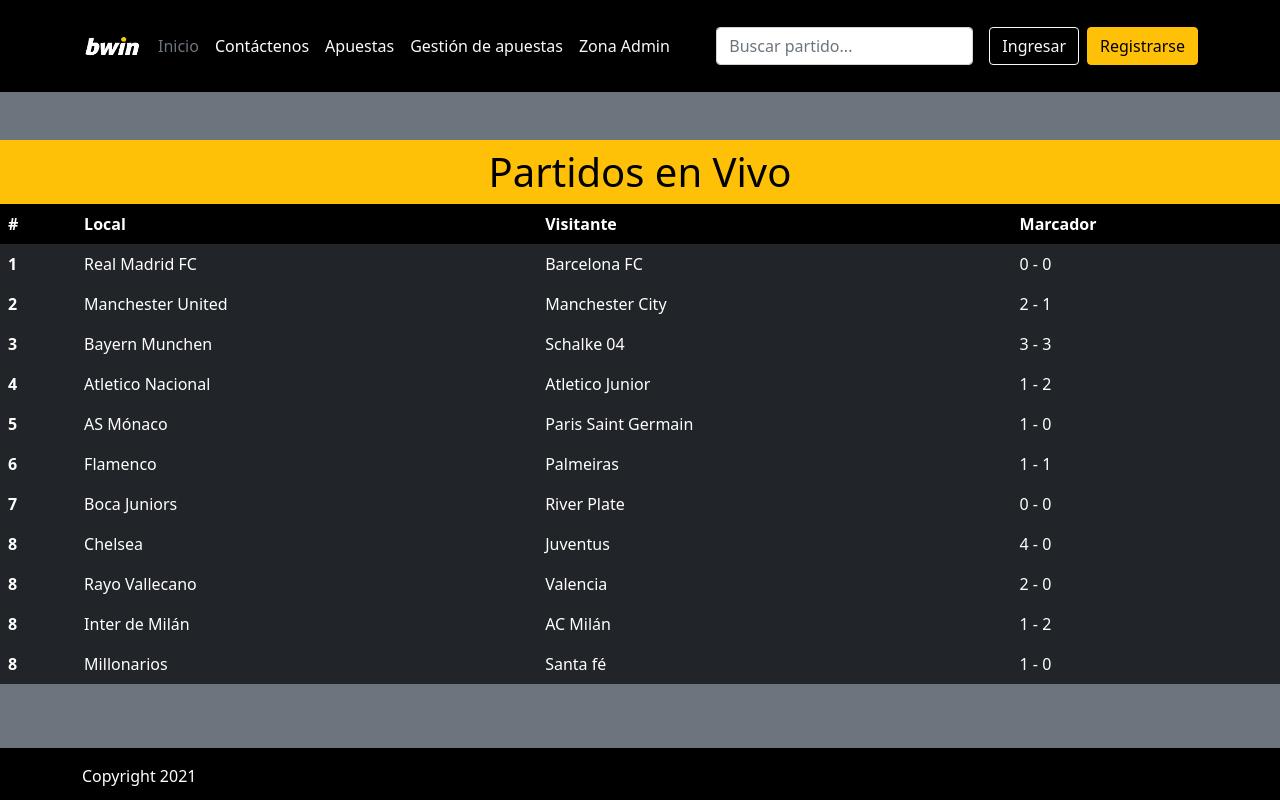
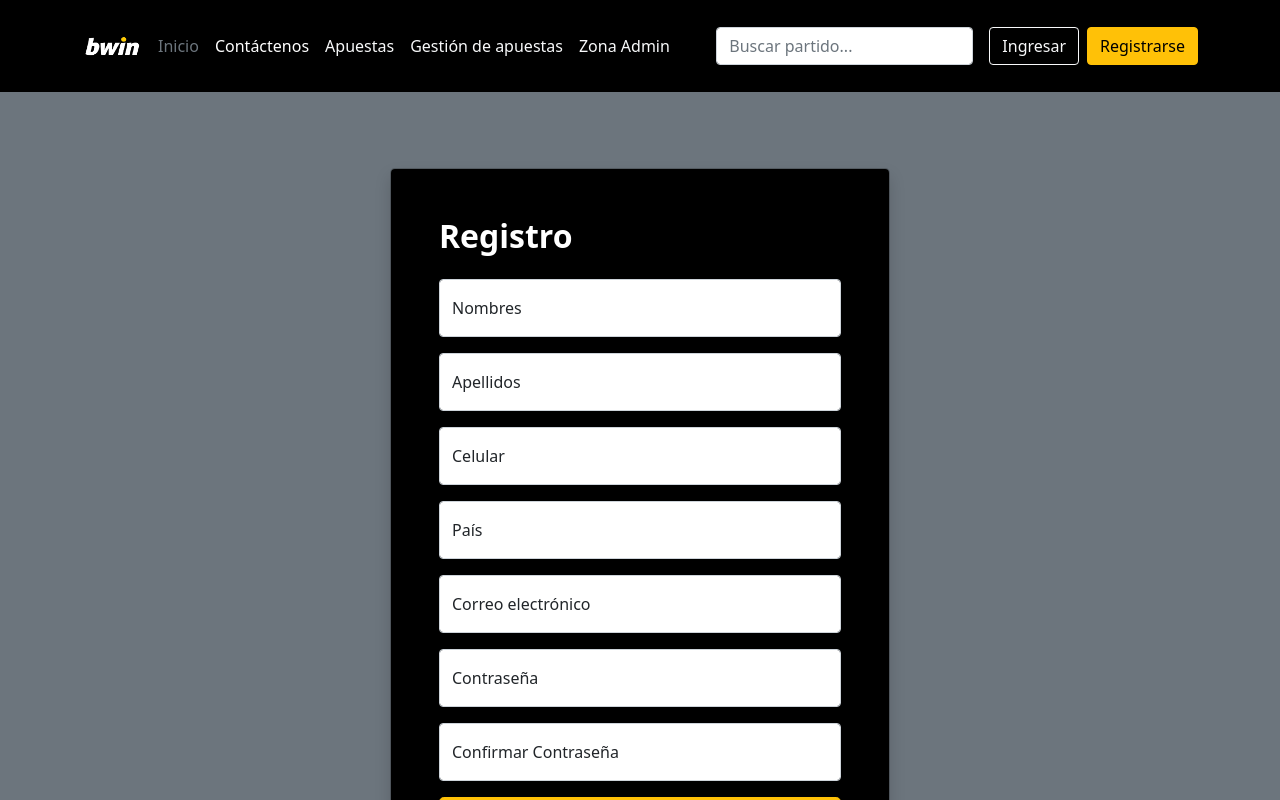
Before and after one commit to carlosherre/BwinProject, a React (Create React App) app: page / in a window 1280 px wide. Shown: the top 800 px of the page. Built offline with nearby package versions, Linux system fonts and the light colour scheme.

Commit message:
Creamos el formulario de registro de usuario

```diff
--- a/src/App.jsx
+++ b/src/App.jsx
@@ -1,12 +1,13 @@
 import React from "react";
 import { Home } from "./components/home";
 import { Inicio } from "./components/inicio";
+import { Registro } from "./components/registro";
 
 export function App (){
     // console.log(ventana);
     // if(ventana.value=="inicio")
       // return <Inicio />
     // else if(ventana.value == "home")
-     return <Home />
+     return <Registro />
 
 }
--- a/src/components/footer.jsx
+++ b/src/components/footer.jsx
@@ -2,9 +2,9 @@
 
 export function Footer(){
     return (
-        <footer class="p-3 bg-black text-white">
-            <div class="container">
-                <div class="d-flex flex-wrap align-items-center justify-content-center justify-content-lg-start">
+        <footer className="p-3 bg-black text-white">
+            <div className="container">
+                <div className="d-flex flex-wrap align-items-center justify-content-center justify-content-lg-start">
                     Copyright 2021
                 </div>
             </div>
--- a/src/components/home.jsx
+++ b/src/components/home.jsx
@@ -8,18 +8,18 @@
         <Fragment>
             <Header />
 
-            <div class="modal modal-signin position-static d-block bg-secondary py-5" tabindex="-1" role="dialog" id="modalSignin">
+            <div className="modal modal-signin position-static d-block bg-secondary py-5" tabindex="-1" role="dialog" id="modalSignin">
 
-            <table class="table table-dark table-borderless">
+            <table className="table table-dark table-borderless">
                 <thead>
-                    <tr class="bg-danger.bg-gradient">
-                       <td colSpan="4" class="bg-warning h1 text-center text-black"> Partidos en Vivo</td>
+                    <tr className="bg-danger.bg-gradient">
+                       <td colSpan="4" className="bg-warning h1 text-center text-black"> Partidos en Vivo</td>
                     </tr>
-                    <tr class="bg-black">
-                        <th class="bg-black" scope="col">#</th>
-                        <th class="bg-black" scope="col">Local</th>
-                        <th class="bg-black" scope="col">Visitante</th>
-                        <th class="bg-black" scope="col">Marcador</th>
+                    <tr className="bg-black">
+                        <th className="bg-black" scope="col">#</th>
+                        <th className="bg-black" scope="col">Local</th>
+                        <th className="bg-black" scope="col">Visitante</th>
+                        <th className="bg-black" scope="col">Marcador</th>
                     </tr>
                 </thead>
                 <tbody>
--- a/src/components/inicio.jsx
+++ b/src/components/inicio.jsx
@@ -5,28 +5,28 @@
     return (
         <Fragment>
             <Header />
-            <div class="modal modal-signin position-static d-block bg-secondary py-5" tabindex="-1" role="dialog" id="modalSignin">
-                <div class="modal-dialog " role="document">
-                    <div class="modal-content rounded-5 shadow bg-black ">
-                    <div class="modal-header p-5 pb-4 border-bottom-0">
-                        <h2 class="fw-bold mb-0 text-white">Inicio de sesión</h2>
+            <div className="modal modal-signin position-static d-block bg-secondary py-5" tabindex="-1" role="dialog" id="modalSignin">
+                <div className="modal-dialog " role="document">
+                    <div className="modal-content rounded-5 shadow bg-black ">
+                    <div className="modal-header p-5 pb-4 border-bottom-0">
+                        <h2 className="fw-bold mb-0 text-white">Inicio de sesión</h2>
                     </div>
 
-                    <div class="modal-body p-5 pt-0">
-                        <form class="">
-                        <div class="form-floating mb-3">
-                            <input type="email" class="form-control rounded-4" id="floatingInput" placeholder="name@example.com"/>
+                    <div className="modal-body p-5 pt-0">
+                        <form className="" onSubmit="" action="#">
+                        <div className="form-floating mb-3">
+                            <input type="email" className="form-control rounded-4" id="floatingInput" placeholder="name@example.com"/>
                             <label for="floatingInput">Correo electrónico</label>
                         </div>
-                        <div class="form-floating mb-3">
-                            <input type="password" class="form-control rounded-4" id="floatingPassword" placeholder="Password"/>
+                        <div className="form-floating mb-3">
+                            <input type="password" className="form-control rounded-4" id="floatingPassword" placeholder="Password"/>
                             <label for="floatingPassword">Contraseña</label>
                         </div>
-                        <button class="w-100 mb-2 btn btn-lg rounded-4 btn-primary btn-warning" type="submit">Ingresar</button>
-                        <small class="text-muted">Al presionar en ingresar está aceptando los términos y condiciones</small>
+                        <button className="w-100 mb-2 btn btn-lg rounded-4 btn-primary btn-warning" type="submit">Ingresar</button>
+                        <small className="text-muted">Al presionar en ingresar está aceptando los términos y condiciones</small>
                         </form>
                         <br />
-                        <div class="mb-3 text-center">
+                        <div className="mb-3 text-center">
                             <a href="#" >¿Olvidó su contraseña?</a>
                         </div>
                     </div>
--- /dev/null
+++ b/src/components/registro.jsx
@@ -0,0 +1,56 @@
+import React, { Fragment } from "react";
+import { Footer } from "./footer";
+import { Header } from "./header";
+export function Registro(){
+    return (
+        <Fragment>
+            <Header />
+            <div className="modal modal-signin position-static d-block bg-secondary py-5" tabindex="-1" role="dialog" id="modalSignin">
+                <div className="modal-dialog " role="document">
+                    <div className="modal-content rounded-5 shadow bg-black ">
+                    <div className="modal-header p-5 pb-4 border-bottom-0">
+                        <h2 className="fw-bold mb-0 text-white">Registro</h2>
+                    </div>
+
+                    <div className="modal-body p-5 pt-0">
+                        <form className="" onSubmit="" action="#">
+                        <div className="form-floating mb-3">
+                            <input type="text" className="form-control rounded-4" id="txtnombre" placeholder="Ingrese sus nombres"/>
+                            <label for="txtnombre">Nombres</label>
+                        </div>
+                        <div className="form-floating mb-3">
+                            <input type="text" className="form-control rounded-4" id="txtapellido" placeholder="Ingrese sus apellidos"/>
+                            <label for="txtapellido">Apellidos</label>
+                        </div>
+                        <div className="form-floating mb-3">
+                            <input type="number" className="form-control rounded-4" id="txtcelular" placeholder="Ingrese su número celular"/>
+                            <label for="txtcelular">Celular</label>
+                        </div>
+                        <div className="form-floating mb-3">
+                            <input type="text" className="form-control rounded-4" id="txtpais" placeholder="Ingrese su país"/>
+                            <label for="txtpais">País</label>
+                        </div>
+                        <div className="form-floating mb-3">
+                            <input type="email" className="form-control rounded-4" id="txtcorreo" placeholder="Ingrese su correo electrónico"/>
+                            <label for="txtcorreo">Correo electrónico</label>
+                        </div>
+                        <div className="form-floating mb-3">
+                            <input type="password" className="form-control rounded-4" id="txtpasword" placeholder="Password"/>
+                            <label for="floatingPassword">Contraseña</label>
+                        </div>
+                        <div className="form-floating mb-3">
+                            <input type="password" className="form-control rounded-4" id="txtconfirmar" placeholder="Confirmar Password"/>
+                            <label for="txtconfirmar">Confirmar Contraseña</label>
+                        </div>
+                        <button className="w-100 mb-2 btn btn-lg rounded-4 btn-primary btn-warning" type="submit">Registrar</button>
+                        <small className="text-muted">Al presionar en Registrar está aceptando los términos y condiciones de uso de política de privacidad de datos</small>
+                        </form>
+                        <br />
+                    </div>
+                    </div>
+                </div>
+                </div>
+            <Footer />
+        </Fragment>
+    )
+}
```
Also changed, not shown: package.json (+9 -0 lines), src/components/header.jsx (+16 -16 lines), 1 other file (tests, documents, lock files or other folders).
